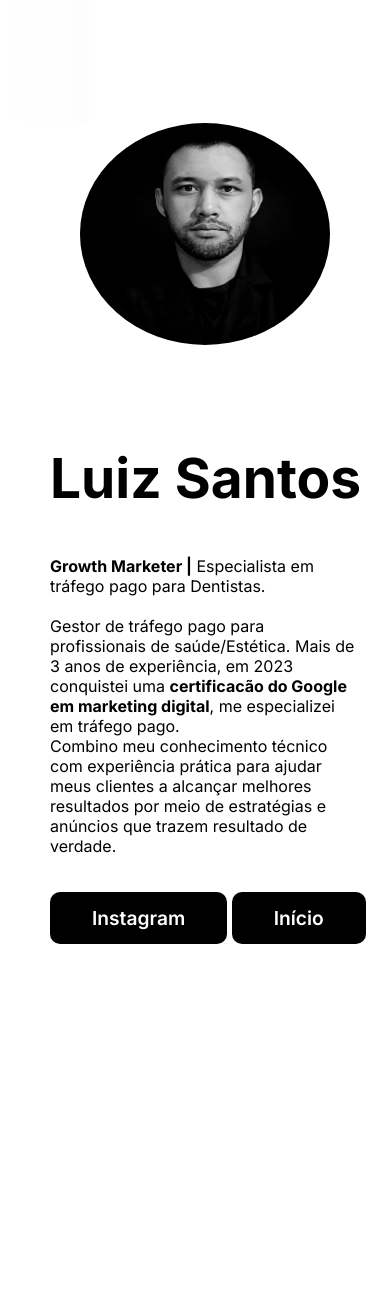
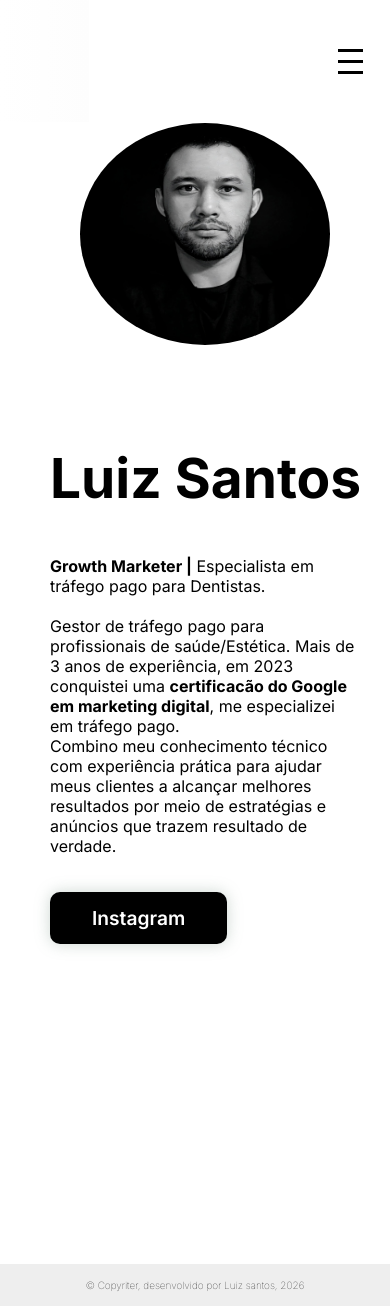
Before and after one commit to souluizsantos/Home, a plain HTML site: page index.html in a window 390 px wide. Shown: the top 1306 px of the page. Before the commit the page ends 969 px from the top, so only its background shows below. Drawn offline with Linux system fonts and the light colour scheme.

Commit message:
Add files via upload

```diff
--- a/index.html
+++ b/index.html
@@ -6,7 +6,8 @@
     <link rel="stylesheet" href="src/styles.css">
     <link rel="stylesheet" href="src/nav.css">
     <link rel="stylesheet" href="src/section.css">
-    <link rel="stylesheet" href="src/js.js">
+    <script src="src/js.js" defer></script>
+
 
     <link rel="preconnect" href="https://fonts.googleapis.com">
     <link rel="preconnect" href="https://fonts.gstatic.com" crossorigin>
@@ -48,11 +49,15 @@
                 resultados por meio de estratégias e anúncios que trazem resultado de verdade.</p> <br>
 
             <div class="btn"><a href="https://www.instagram.com/souluizsantos/">Instagram</a></div>
-             <div class="btn"><a href="https://souluizsantos.github.io/Trafego-Pago//">Início</a></div>
+            <br><br><br><br><br><br>
         </div>
 
 
     </section>
+
+    <footer>
+        © Copyriter, desenvolvido por Luiz santos, 2026
+    </footer>
 </body>
 
 </html>
--- a/src/nav.css
+++ b/src/nav.css
@@ -43,16 +43,32 @@
   width: 100%;
 }
 
+/* Hamburguer */
+.hamburger {
+  display: none;
+  flex-direction: column;
+  cursor: pointer;
+
+}
+
+.hamburger span {
+  height: 3px;
+  width: 25px;
+  background: #000000;
+  margin: 4px 0;
+  transition: 0.3s;
+}
+
 /* Responsivo */
 @media (max-width: 768px) {
   .menu {
     display: none;
     flex-direction: column;
-    background: #111;
+    background: #fffefe;
     position: absolute;
     top: 60px;
     right: 0;
-    width: 100%;
+    width: 88%;
     padding: 20px;
   }
 
@@ -63,10 +79,15 @@
 
   .hamburger {
     display: flex;
+    padding: 2% 3%;
+    margin: -770%;
   }
   .navbar {
+  display: flex;
+  justify-content: end; /* logo à esquerda, menu à direita */
+  align-items: center;
   width: 10%;
-  color: #000000;
+
 }
 
 }
--- a/src/section.css
+++ b/src/section.css
@@ -1,21 +1,28 @@
 img {
     width: 20%;
-    height:20%;
+    height: 20%;
     border-radius: 50%;
-    padding:20px 4%;
+    padding: 20px 4%;
+
+
 }
 
 section {
     display: flex;
     justify-content: center;
 }
+
 .divsection {
     width: 500px;
 }
-a{
+
+a {
     text-decoration: none;
-  color: inherit; /* herda a cor do pai, Assim não deixa cor de link*/
+    color: inherit;
+    /* herda a cor do pai, Assim não deixa cor de link*/
 }
+
+/* ------------------------------------- */
 
 .btn {
     text-align: center;
@@ -31,7 +38,16 @@ a{
     text-decoration: none;
     transition: all 0.3s ease;
     position: relative;
+
+    /* ------------------------------------- */
+
+    border-radius: 10px;
+    box-shadow: 0 0 15px #7793825e;
+    /* sombra projetada */
+    text-align: left;
 }
+
+/* ------------------------------------- */
 
 /* quando passa o mouse */
 .btn:hover {
@@ -41,10 +57,13 @@ a{
     /* texto fica preto */
 }
 
+/* ------------------------------------- */
 
 .btn:hover::after {
     width: 100%;
 }
+
+/* ------------------------------------- */
 
 /* Responsivo */
 @media (max-width: 768px) {
@@ -53,9 +72,11 @@ a{
         justify-content: center;
         width: 600px;
     }
+
     h1 {
         width: 600px;
     }
+
     p {
         width: 310px;
     }
@@ -63,9 +84,11 @@ p {
     .btn {
         padding: 12px 40px;
     }
+
     img {
         width: 50%;
         height: 80%;
         padding: 1px 6%;
+
     }
 }
--- a/src/styles.css
+++ b/src/styles.css
@@ -12,3 +12,34 @@ body {
 h1 {
     font-size: 55px;
 }
+
+footer{
+    width: 100%;
+    left: 0;
+    bottom: 0;
+    text-align: center;
+    font-weight: 100;
+    font-size: 10px;
+    padding: 15px 0px;
+    background-color: #eeeeee;
+    justify-content: left;
+}
+
+
+@media (max-width: 900px) {
+    footer {
+        position: static; /* não fica fixo */
+    }
+}
+
+@media (max-width: 3000px) {
+    footer {
+        margin-top: 20%; /* empurra o footer pro fim */
+    }
+}
+
+@media (max-width: 1000px) {
+    footer {
+        margin-top: 50%; /* empurra o footer pro fim */
+    }
+}
```
Lines whose indentation alone changed are shown as unchanged.
